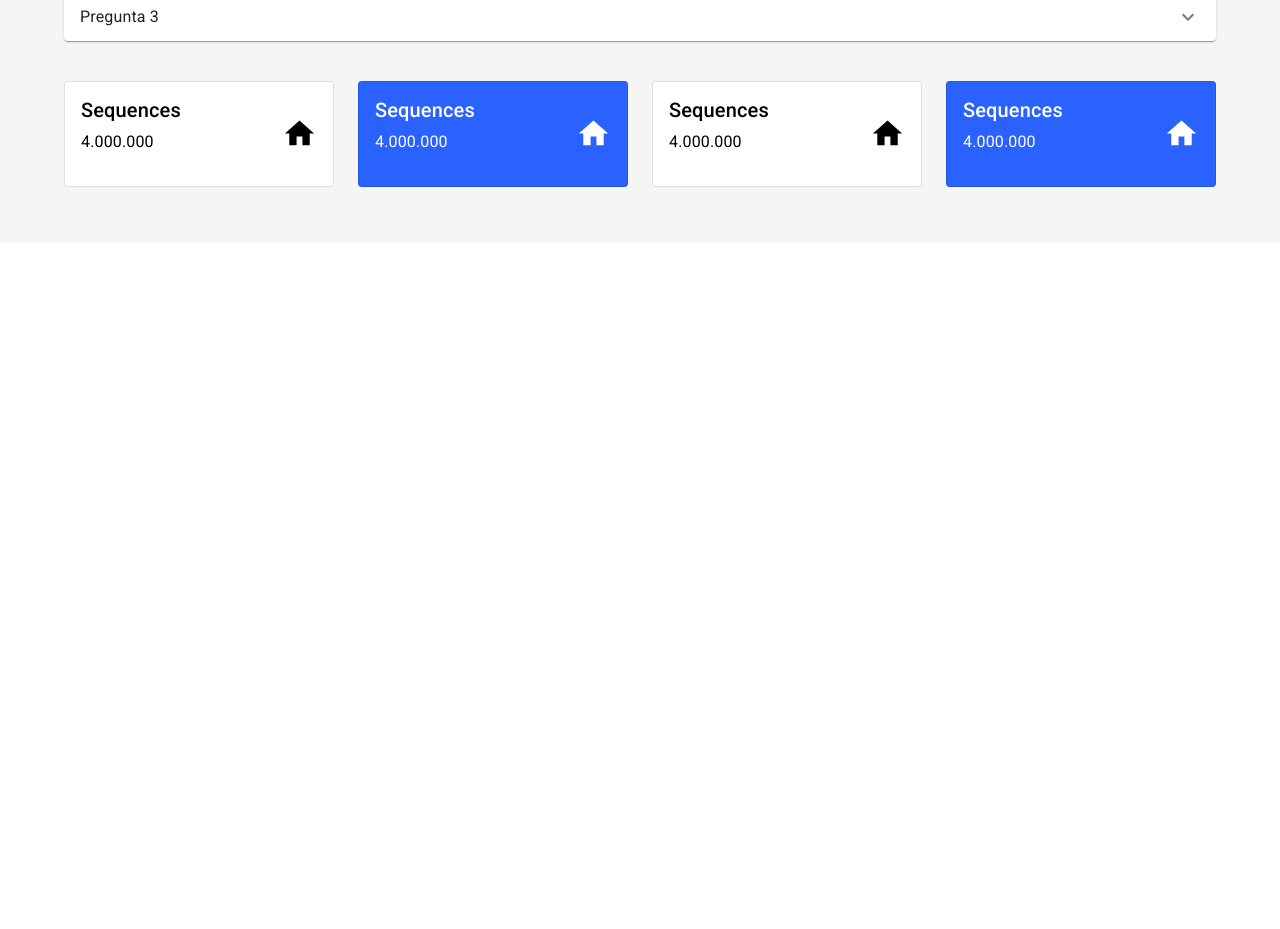
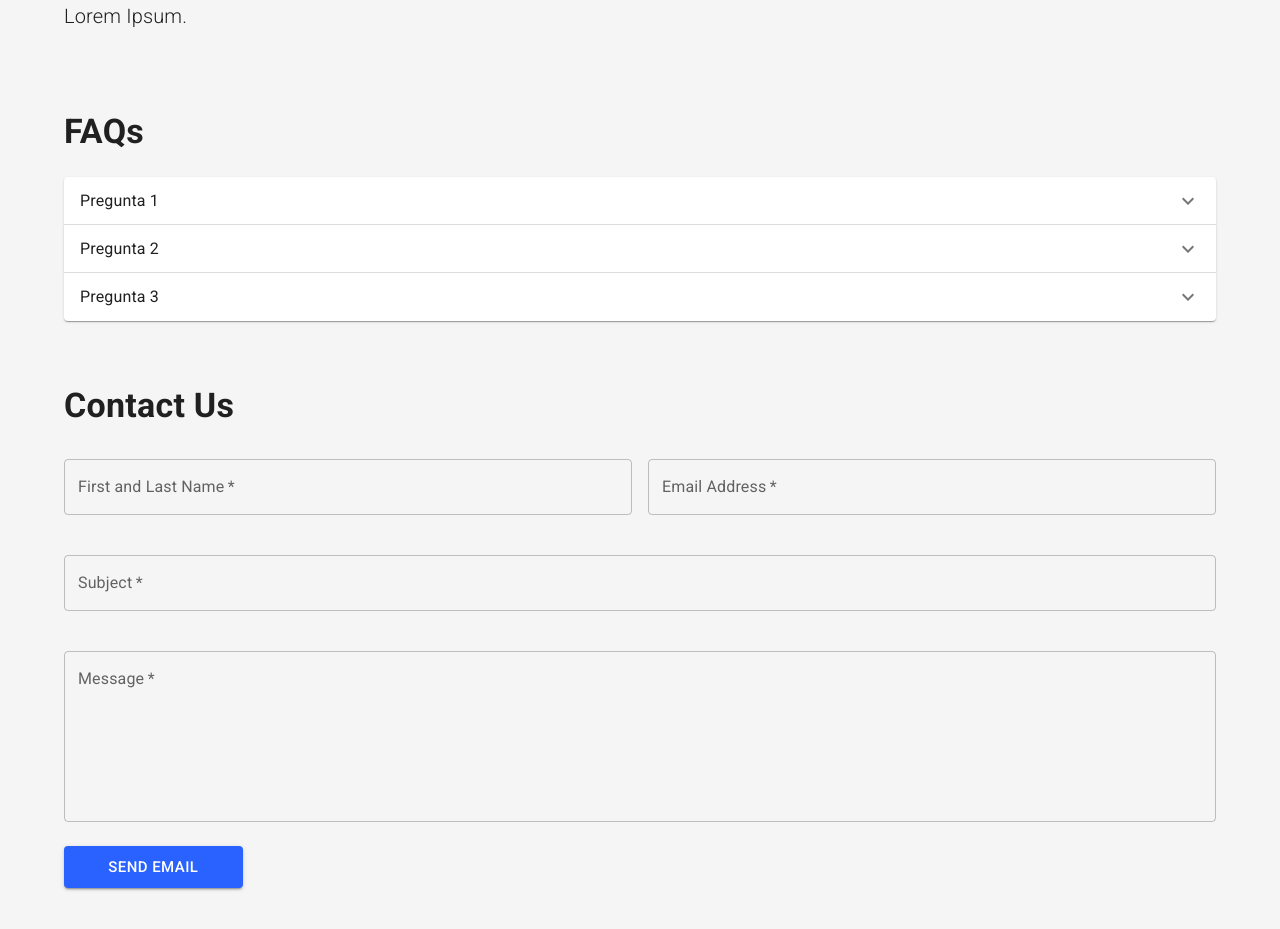
Before and after one commit to ProteinEngineering-PESB2/Peptipedia2.0, a React (Create React App) app in the folder app/: page / in a window 1280 px wide. Shown: the part 909-1838 px from the top of the page. Before the commit the page ends 1152 px from the top, so only its background shows below. Built offline with nearby package versions, Linux system fonts and the light colour scheme.

Commit message:
seguimos avanzado el home

```diff
--- a/app/src/components/Dashboard/Home/About.js
+++ b/app/src/components/Dashboard/Home/About.js
@@ -1,4 +1,7 @@
+import Grid from "@mui/material/Grid";
 import Typography from "@mui/material/Typography";
+
+import Fornite from "../../../assets/Fortnite_Two Color.svg";
 
 const About = () => {
   return (
@@ -7,32 +10,41 @@ const About = () => {
         variant="h4"
         style={{ fontWeight: "bold", textAlign: "start" }}
       >
-        About us
+        About Us
       </Typography>
+      <Grid container spacing={3}>
+        <Grid item lg={7}>
           <Typography sx={{ marginTop: 3 }}>
             <p className="lead" style={{ textAlign: "justify" }}>
               Lorem Ipsum is simply dummy text of the printing and typesetting
-          industry. Lorem Ipsum has been the industry's standard dummy text ever
-          since the 1500s, when an unknown printer took a galley of type and
-          scrambled it to make a type specimen book. It has survived not only
-          five centuries, but also the leap into electronic typesetting,
-          remaining essentially unchanged. It was popularised in the 1960s with
-          the release of Letraset sheets containing Lorem Ipsum passages, and
-          more recently with desktop publishing software like Aldus PageMaker
-          including versions of Lorem Ipsum.
+              industry. Lorem Ipsum has been the industry's standard dummy text
+              ever since the 1500s, when an unknown printer took a galley of
+              type and scrambled it to make a type specimen book. It has
+              survived not only five centuries, but also the leap into
+              electronic typesetting, remaining essentially unchanged. It was
+              popularised in the 1960s with the release of Letraset sheets
+              containing Lorem Ipsum passages, and more recently with desktop
+              publishing software like Aldus PageMaker including versions of
+              Lorem Ipsum.
               <br></br>
               <br></br>
               Lorem Ipsum is simply dummy text of the printing and typesetting
-          industry. Lorem Ipsum has been the industry's standard dummy text ever
-          since the 1500s, when an unknown printer took a galley of type and
-          scrambled it to make a type specimen book. It has survived not only
-          five centuries, but also the leap into electronic typesetting,
-          remaining essentially unchanged. It was popularised in the 1960s with
-          the release of Letraset sheets containing Lorem Ipsum passages, and
-          more recently with desktop publishing software like Aldus PageMaker
-          including versions of Lorem Ipsum.
+              industry. Lorem Ipsum has been the industry's standard dummy text
+              ever since the 1500s, when an unknown printer took a galley of
+              type and scrambled it to make a type specimen book. It has
+              survived not only five centuries, but also the leap into
+              electronic typesetting, remaining essentially unchanged. It was
+              popularised in the 1960s with the release of Letraset sheets
+              containing Lorem Ipsum passages, and more recently with desktop
+              publishing software like Aldus PageMaker including versions of
+              Lorem Ipsum.
             </p>
           </Typography>
+        </Grid>
+        <Grid item lg={5} sx={{ display: "flex", alignItems: "center" }}>
+          <img src={Fornite} alt="header" style={{ height: "22rem" }}/>
+        </Grid>
+      </Grid>
     </>
   );
 };
--- /dev/null
+++ b/app/src/components/Dashboard/Home/Contact.js
@@ -0,0 +1,71 @@
+import Button from "@mui/material/Button"
+import Grid from "@mui/material/Grid";
+import TextField from "@mui/material/TextField";
+import Typography from "@mui/material/Typography";
+
+const Contact = () => {
+  return (
+    <>
+      <Grid item lg={12}>
+        <Typography
+          variant="h4"
+          style={{ fontWeight: "bold", textAlign: "start" }}
+        >
+          Contact Us
+        </Typography>
+        <Grid container spacing={2} sx={{ marginTop: 0 }}>
+          <Grid item lg={6}>
+            <TextField
+              margin="normal"
+              required
+              fullWidth
+              id="username"
+              label="First and Last Name"
+              name="username"
+            />
+          </Grid>
+          <Grid item lg={6}>
+            <TextField
+              margin="normal"
+              required
+              fullWidth
+              id="email"
+              label="Email Address"
+              name="email"
+              type="email"
+            />
+          </Grid>
+          <Grid item lg={12}>
+            <TextField
+              margin="normal"
+              required
+              fullWidth
+              id="subject"
+              label="Subject"
+              name="subject"
+            />
+          </Grid>
+          <Grid item lg={12}>
+            <TextField
+              margin="normal"
+              required
+              fullWidth
+              id="message"
+              label="Message"
+              name="message"
+              multiline
+              rows={6}
+            />
+          </Grid>
+          <Grid item lg={2}>
+            <Button variant="contained" size="large" sx={{ width: '100%', backgroundColor: "#2962ff" }}>
+                Send Email
+            </Button>
+          </Grid>
+        </Grid>
+      </Grid>
+    </>
+  );
+};
+
+export default Contact;
--- /dev/null
+++ b/app/src/components/Dashboard/Home/Statistics.js
@@ -0,0 +1,78 @@
+import Grid from "@mui/material/Grid";
+
+import HomeIcon from "@mui/icons-material/Home";
+
+const Statistics = () => {
+  return (
+    <>
+      <Grid item lg={3} xs={12}>
+        <div className="card">
+          <div className="card-body">
+            <div className="d-flex align-items-center justify-content-between">
+              <div>
+                <h3 className="h5">Sequences</h3>
+                <p className="">4.000.000</p>
+              </div>
+              <i>
+                <HomeIcon fontSize="large" />
+              </i>
+            </div>
+          </div>
+        </div>
+      </Grid>
+      <Grid item lg={3} xs={12}>
+        <div
+          className="card"
+          style={{ backgroundColor: "#2962ff", color: "#fff" }}
+        >
+          <div className="card-body">
+            <div className="d-flex align-items-center justify-content-between">
+              <div>
+                <h3 className="h5">Sequences</h3>
+                <p className="">4.000.000</p>
+              </div>
+              <i>
+                <HomeIcon fontSize="large" />
+              </i>
+            </div>
+          </div>
+        </div>
+      </Grid>
+      <Grid item lg={3} xs={12}>
+        <div className="card">
+          <div className="card-body">
+            <div className="d-flex align-items-center justify-content-between">
+              <div>
+                <h3 className="h5">Sequences</h3>
+                <p className="">4.000.000</p>
+              </div>
+              <i>
+                <HomeIcon fontSize="large" />
+              </i>
+            </div>
+          </div>
+        </div>
+      </Grid>
+      <Grid item lg={3} xs={12}>
+        <div
+          className="card"
+          style={{ backgroundColor: "#2962ff", color: "#fff" }}
+        >
+          <div className="card-body">
+            <div className="d-flex align-items-center justify-content-between">
+              <div>
+                <h3 className="h5">Sequences</h3>
+                <p className="">4.000.000</p>
+              </div>
+              <i>
+                <HomeIcon fontSize="large" />
+              </i>
+            </div>
+          </div>
+        </div>
+      </Grid>
+    </>
+  );
+};
+
+export default Statistics;
--- a/app/src/components/Dashboard/Home/index.js
+++ b/app/src/components/Dashboard/Home/index.js
@@ -1,93 +1,36 @@
 import Grid from "@mui/material/Grid";
-
-import HomeIcon from "@mui/icons-material/Home";
 
 import Header from "./Header";
 import About from "./About";
+// import Statistics from "./Statistics";
 import FAQs from "./FAQs";
+import Contact from "./Contact";
 
 const Home = () => {
   return (
     <>
       <Grid container spacing={3}>
         <Grid item lg={12} md={12} xs={12} sx={{ textAlign: "center" }}>
-          <Header/>
+          <Header />
         </Grid>
         <Grid item lg={12} sx={{ marginTop: 5 }}>
-          <About/>
-        </Grid>
-        <Grid item lg={12}>
-          <FAQs/>
+          <About />
         </Grid>
       </Grid>
-      <Grid container spacing={3} sx={{ marginTop: 2, color: "#000" }}>
-        <Grid item lg={3} xs={12}>
-          <div className="card">
-            <div className="card-body">
-              <div className="d-flex align-items-center justify-content-between">
-                <div>
-                  <h3 className="h5">Sequences</h3>
-                  <p className="">4.000.000</p>
-                </div>
-                <i>
-                  <HomeIcon fontSize="large" />
-                </i>
-              </div>
-            </div>
-          </div>
-        </Grid>
-        <Grid item lg={3} xs={12}>
-          <div
-            className="card"
-            style={{ backgroundColor: "#2962ff", color: "#fff" }}
-          >
-            <div className="card-body">
-              <div className="d-flex align-items-center justify-content-between">
-                <div>
-                  <h3 className="h5">Sequences</h3>
-                  <p className="">4.000.000</p>
-                </div>
-                <i>
-                  <HomeIcon fontSize="large" />
-                </i>
-              </div>
-            </div>
-          </div>
-        </Grid>
-        <Grid item lg={3} xs={12}>
-          <div className="card">
-            <div className="card-body">
-              <div className="d-flex align-items-center justify-content-between">
-                <div>
-                  <h3 className="h5">Sequences</h3>
-                  <p className="">4.000.000</p>
-                </div>
-                <i>
-                  <HomeIcon fontSize="large" />
-                </i>
-              </div>
-            </div>
-          </div>
-        </Grid>
-        <Grid item lg={3} xs={12}>
-          <div
-            className="card"
-            style={{ backgroundColor: "#2962ff", color: "#fff" }}
-          >
-            <div className="card-body">
-              <div className="d-flex align-items-center justify-content-between">
-                <div>
-                  <h3 className="h5">Sequences</h3>
-                  <p className="">4.000.000</p>
-                </div>
-                <i>
-                  <HomeIcon fontSize="large" />
-                </i>
-              </div>
-            </div>
-          </div>
+      {/* <Grid container spacing={3} sx={{ marginTop: 5, color: "#000" }}>
+        <Statistics />
+      </Grid> */}
+      <Grid container spacing={3} sx={{ marginTop: 5 }}>
+        <Grid item lg={12}>
+          <FAQs />
         </Grid>
       </Grid>
+      <Grid container spacing={3} sx={{ marginTop: 5 }}>
+        <Grid item lg={12}>
+          <Contact/>
+        </Grid>
+      </Grid>
+      <Grid container spacing={3} sx={{ marginTop: 4 }}></Grid>
     </>
   );
 };
```
Also changed, not shown: app/src/assets/Fortnite_Two Color.svg (added). Lines whose indentation alone changed are shown as unchanged.
